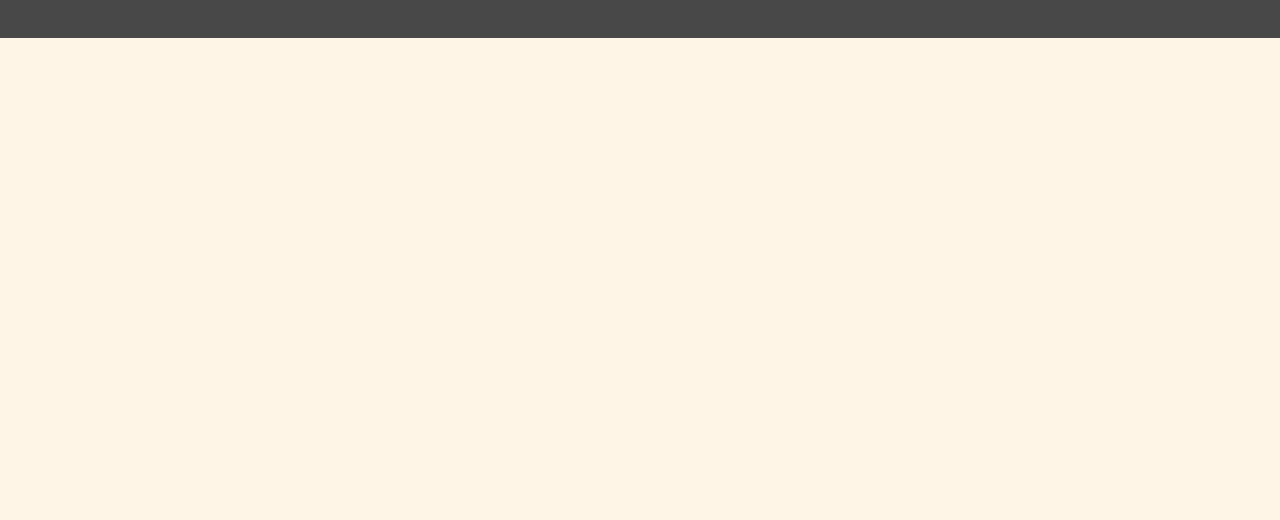
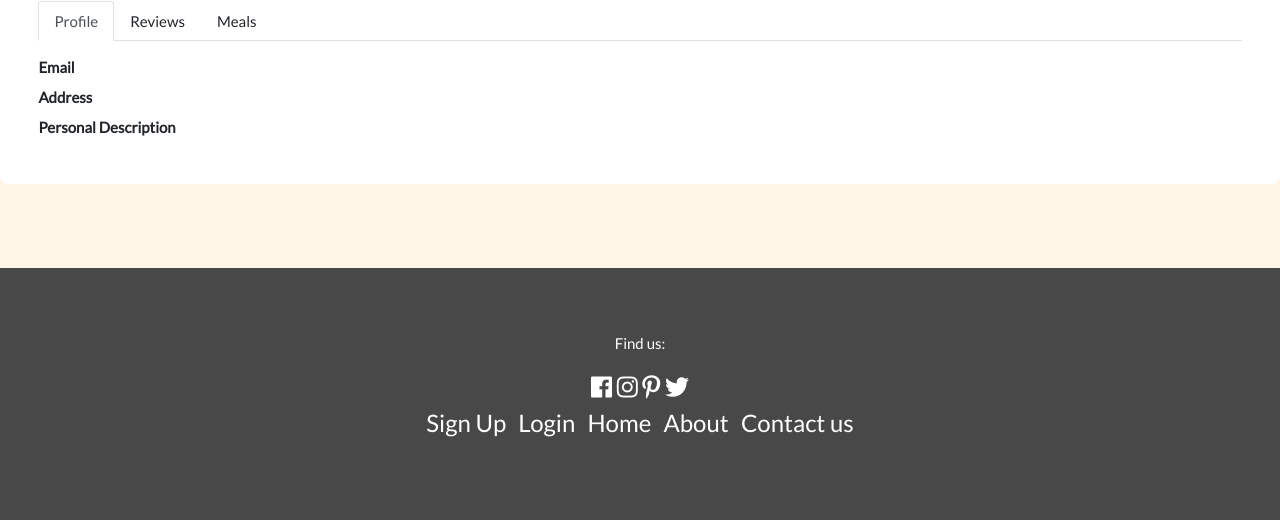
Before and after one commit to hmannelig/itech, a Django app: template templates/foodies/user_profile_public.html in a window 1280 px wide. Shown: the part 393-913 px from the top of the page. Before the commit the page ends 431 px from the top, so only its background shows below. Run offline with Django 3.2, Linux system fonts and the light colour scheme; the template is opened without the code that fills it, so the values that code supplies are empty; parts of the project's set-up code (start-up, migrations or seed data) failed here and were passed over; some libraries are stand-ins or nearby versions.

Commit message:
updated public user profile

```diff
--- a/templates/foodies/user_profile_public.html
+++ b/templates/foodies/user_profile_public.html
@@ -1,13 +1,13 @@
 {% extends 'foodies/base.html' %}
+
 {% load static %}
 
 {% block title_block %}
-    User Profile
+    About Foodies
 {% endblock %}
 
-{% block profile_block %}
-
-<<div class="emp-profile mt-0">
+{% block body_block %}
+<div class="emp-profile mt-0">
     <div class="row">
         <div class="col-md-4">
             <div class="profile-img">
@@ -30,9 +30,6 @@
                 <p class="proile-rating">RANKINGS : <span>8/10</span></p>
             </div>
         </div>
-        <div class="col-md-2">
-            <a class="btn btn-default" href="{% url 'foodies:user_profile_update' %}">Edit Profile</a>
-        </div>
     </div>
     <div class="row mt-4">
         <div class="col-sm-12 mb-3">
@@ -42,6 +39,9 @@
                 </li>
                 <li class="nav-item">
                     <a class="nav-link" id="profile-tab" data-toggle="tab" href="#profile" role="tab" aria-controls="profile" aria-selected="false">Reviews</a>
+                </li>
+                <li class="nav-item">
+                    <a class="nav-link" id="meal-tab" data-toggle="tab" href="#meal" role="tab" aria-controls="meal" aria-selected="false">Meals</a>
                 </li>
             </ul>
         </div>
@@ -54,14 +54,6 @@
                         </div>
                         <div class="col-md-6">
                             <p>{{ user_info.email }}</p>
-                        </div>
-                    </div>
-                    <div class="row">
-                        <div class="col-md-6">
-                            <label>Phone</label>
-                        </div>
-                        <div class="col-md-6">
-                            <p>{{ user_info.phone }}</p>
                         </div>
                     </div>
                     <div class="row">
@@ -84,54 +76,41 @@
                 <div class="tab-pane fade" id="profile" role="tabpanel" aria-labelledby="profile-tab">
                     <div class="row">
                         <div class="col-md-6">
-                            <label>Experience</label>
-                        </div>
-                        <div class="col-md-6">
-                            <p>Expert</p>
-                        </div>
-                    </div>
-                    <div class="row">
-                        <div class="col-md-6">
-                            <label>Hourly Rate</label>
-                        </div>
-                        <div class="col-md-6">
-                            <p>10$/hr</p>
-                        </div>
-                    </div>
-                    <div class="row">
-                        <div class="col-md-6">
-                            <label>Total Projects</label>
-                        </div>
-                        <div class="col-md-6">
-                            <p>230</p>
-                        </div>
-                    </div>
-                    <div class="row">
-                        <div class="col-md-6">
-                            <label>English Level</label>
-                        </div>
-                        <div class="col-md-6">
-                            <p>Expert</p>
-                        </div>
-                    </div>
-                    <div class="row">
-                        <div class="col-md-6">
-                            <label>Availability</label>
-                        </div>
-                        <div class="col-md-6">
-                            <p>6 months</p>
-                        </div>
-                    </div>
-                    <div class="row">
-                        <div class="col-md-12">
-                            <label>Your Bio</label><br/>
-                            <p>Your detail description</p>
-                        </div>
+                            <label>User Reviews</label>
                     </div>
                 </div>
             </div>
+              <div class="tab-pane fade" id="meal" role="tabpanel" aria-labelledby="meal-tab">
+                    <div class="row">
+                        <div class="col-md-6">
+                            <label>User Meals</label>
+                         		<div class="user_meals_list">
+									<ul class="list-group">
+									{% for row in user_meals %}
+										<li class="list-group-item">
+											<div class="row w-100 d-flex align-items-center">
+												<div class="col-sm-3">
+													<div class="meal_picture background-image cover d-inline-block w-100" style="background-image:url({{ MEDIA_URL }}{{ row.picture }});"></div>
+												</div>
+											<div class="col-sm-6">
+												<h3 class="mb-1"><strong>Title: </strong>{{ row.title }}</h3>
+												<p class="mb-1"><strong>Price: </strong>{{ row.price }}</p>
+												<p class="mb-1"><strong>Category: </strong>{{ row.category }}</p>
+												<p class="mb-1"><strong>Ingredients: </strong>{{ row.ingredients }}</p>
+												<p class="mb-1"><strong>recipe: </strong>{{ row.recipe }}</p>
+											</div>
+											</div>
+										</li>
+									{% endfor %}
+									</ul>
+								</div>
+                   	 </div>
+                </div>
+            </div>
+
+
         </div>
     </div>
 </div>
-
+</div>
 {% endblock %}
```
